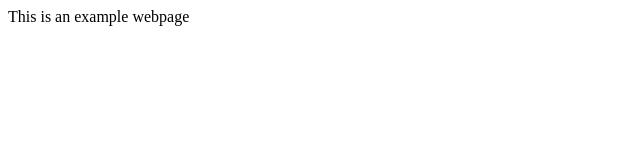
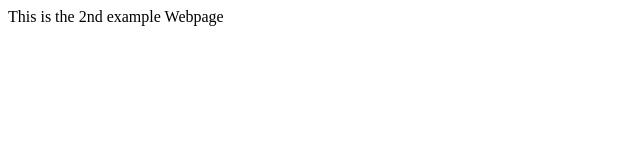
Before and after one commit to AbdullahCodespace/GitHubExampleRepo, a plain HTML site: page index.html in a window 1280 px wide. Shown: the full height of the page, 0-640 px from the left. Drawn offline with Linux system fonts and the light colour scheme.

Commit message:
Changed text in html file

```diff
--- a/index.html
+++ b/index.html
@@ -4,6 +4,6 @@
         <title>Example Webpage</title>
     </head>
     <body>
-        This is an example webpage
+        This is the 2nd example Webpage
     </body>
 </html>
```
